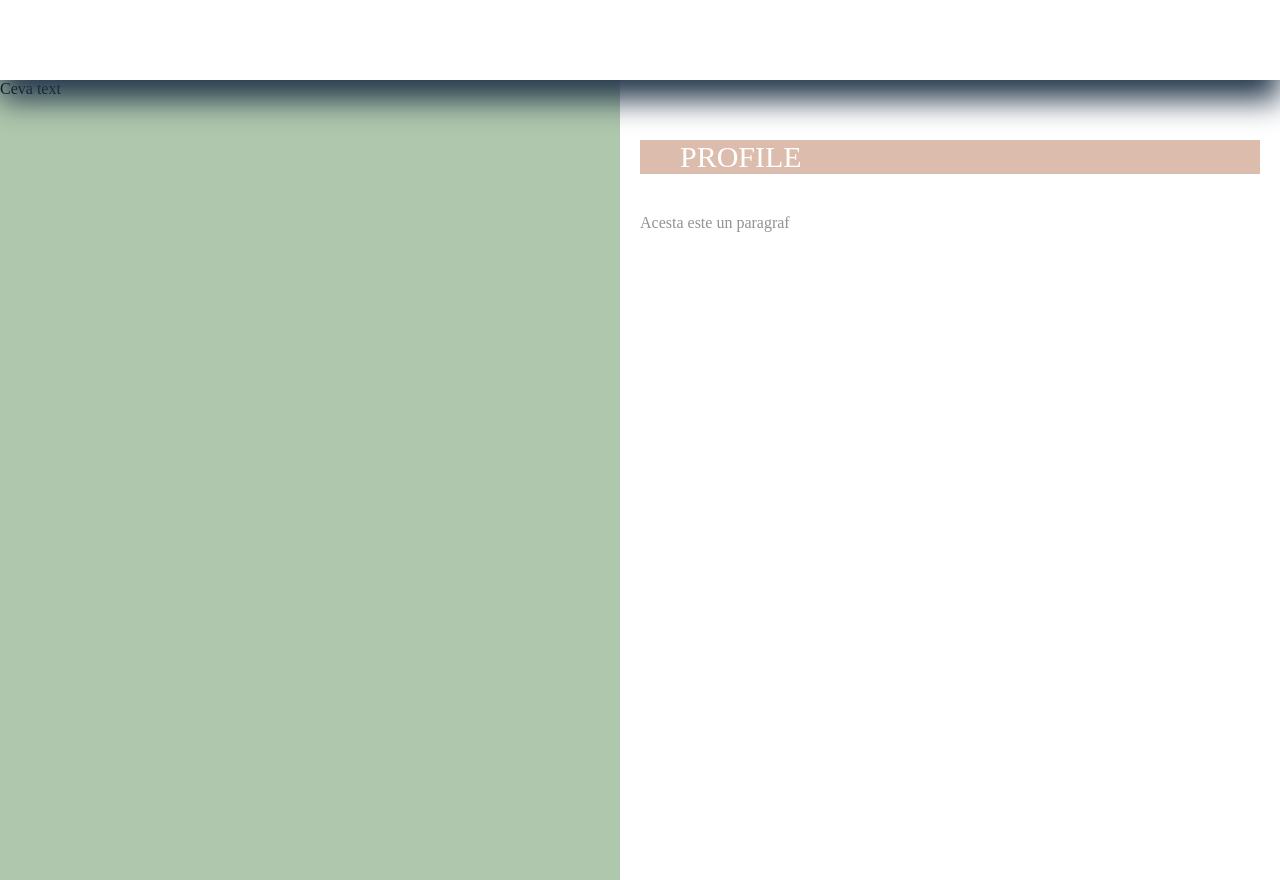
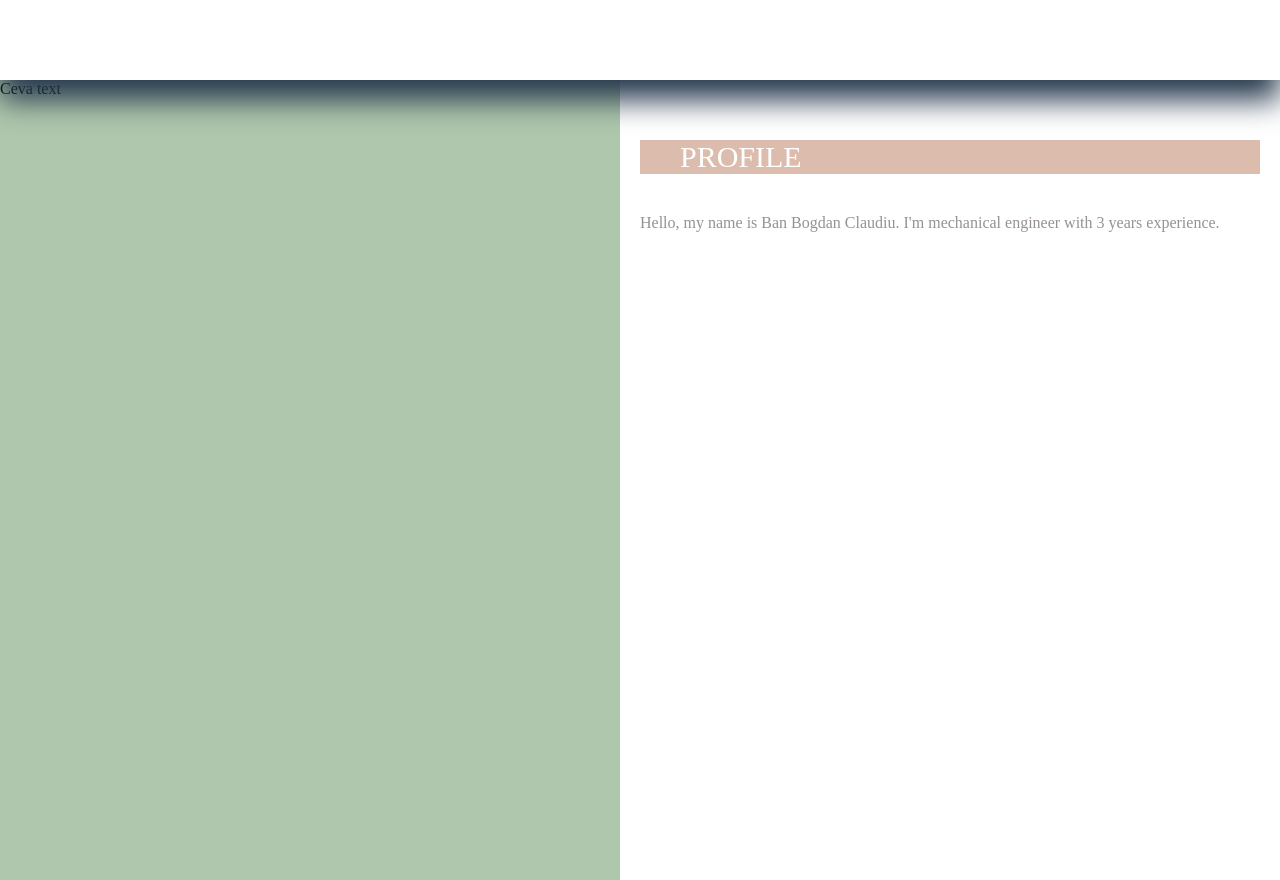
Before and after one commit to BanBogdanClaudiu/CV-presentation, a plain HTML site: page index.html in a window 1280 px wide. Drawn offline with Linux system fonts and the light colour scheme.

Commit message:
modificare fisier

```diff
--- a/index.html
+++ b/index.html
@@ -10,7 +10,10 @@
       <div class="sidebar">Ceva text</div>
       <div class="content">
         <div class="content_title">Profile</div>
-        <div class="paragraph">Acesta este un paragraf</div>
+        <div class="paragraph">
+          Hello, my name is Ban Bogdan Claudiu. I'm mechanical engineer with 3
+          years experience.
+        </div>
       </div>
     </div>
   </body>
```
